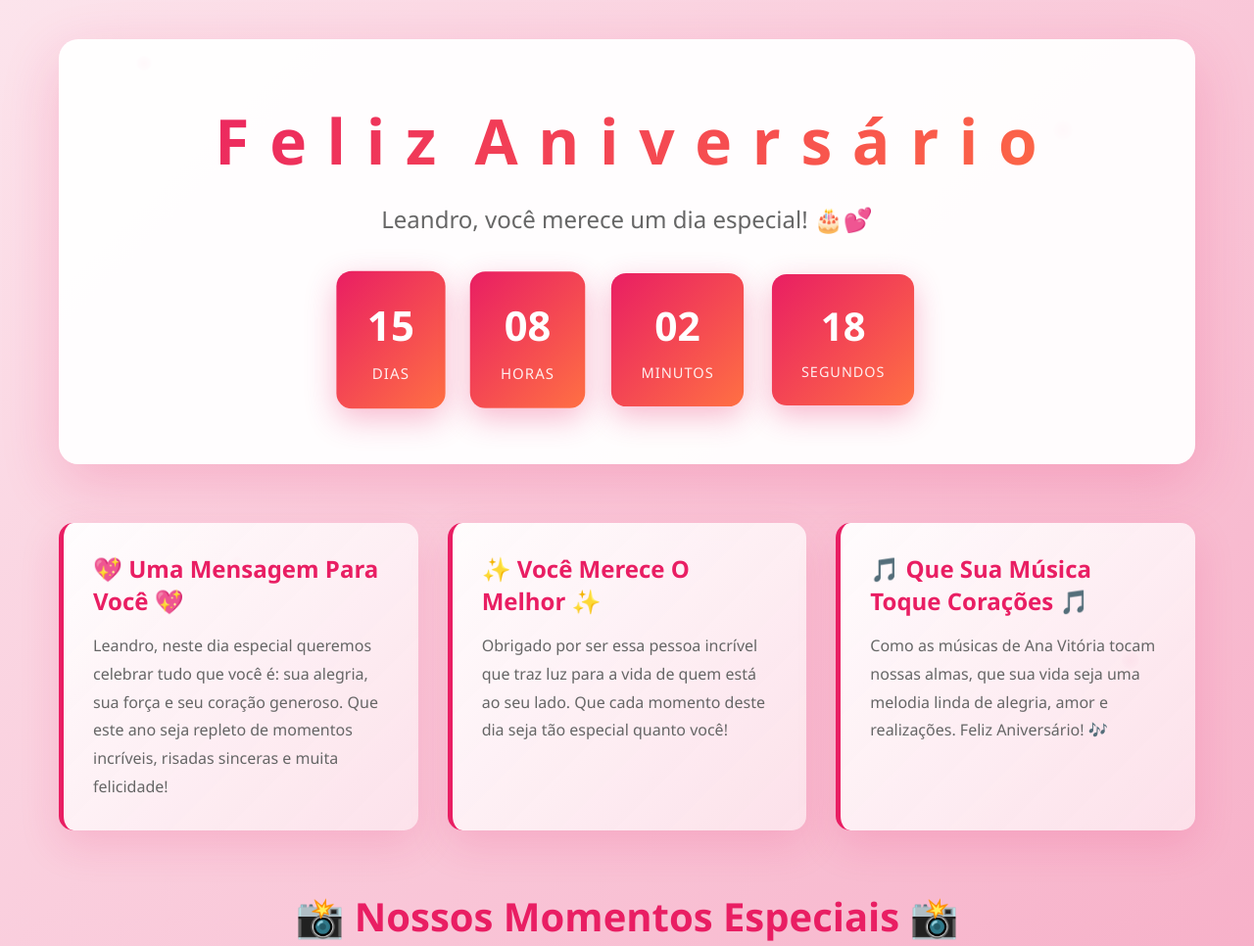
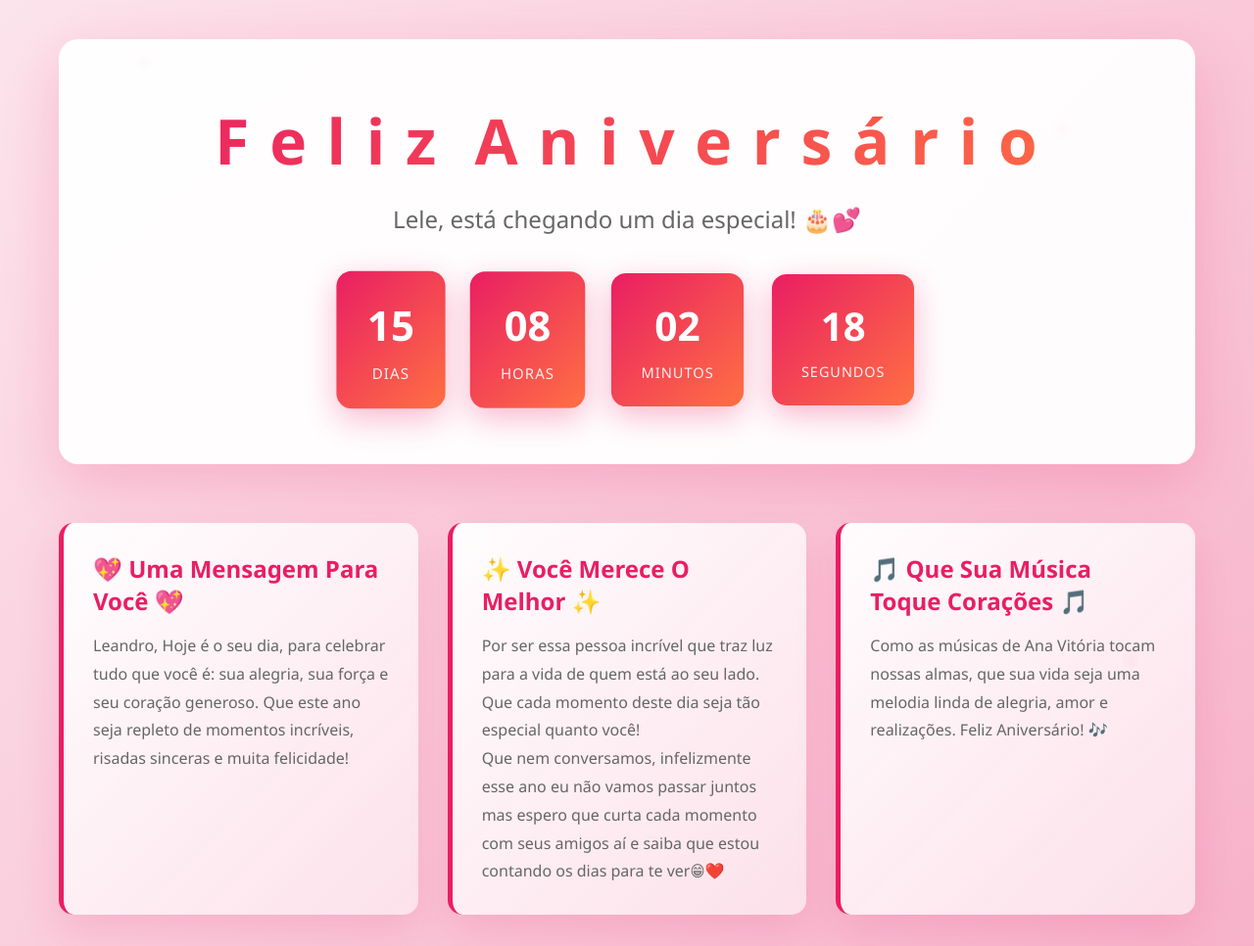
Before and after one commit to sophiadantasnarduccio000-hub/Leandro_birthday, a plain HTML site: page index.html in a window 1280 px wide. Shown: the top 966 px of the page at 98% size. Drawn offline with Linux system fonts and the light colour scheme.

Commit message:
Modify birthday title and messages for Leandro
Updated birthday message and personalized content for Leandro.

```diff
--- a/index.html
+++ b/index.html
@@ -3,7 +3,7 @@
 <head>
     <meta charset="UTF-8">
     <meta name="viewport" content="width=device-width, initial-scale=1.0">
-    <title>🎉 Feliz Aniversário Leandro! 🎉</title>
+    <title>🎉 Feliz Aniversário Lele! ❤️🎉</title>
     <link rel="stylesheet" href="styles.css">
 </head>
 <body>
@@ -42,7 +42,7 @@
                 <span class="letter">i</span>
                 <span class="letter">o</span>
             </h1>
-            <p class="subtitle">Leandro, você merece um dia especial! 🎂💕</p>
+            <p class="subtitle">Lele, está chegando um dia especial! 🎂💕</p>
 
             <!-- Contagem Regressiva -->
             <div class="countdown" id="countdown">
@@ -69,12 +69,13 @@
         <section class="messages-section">
             <div class="message-box fade-in-up">
                 <h2>💖 Uma Mensagem Para Você 💖</h2>
-                <p>Leandro, neste dia especial queremos celebrar tudo que você é: sua alegria, sua força e seu coração generoso. Que este ano seja repleto de momentos incríveis, risadas sinceras e muita felicidade!</p>
+                <p>Leandro, Hoje é o seu dia, para celebrar tudo que você é: sua alegria, sua força e seu coração generoso. Que este ano seja repleto de momentos incríveis, risadas sinceras e muita felicidade!</p>
             </div>
 
             <div class="message-box fade-in-up" style="animation-delay: 0.3s;">
                 <h2>✨ Você Merece O Melhor ✨</h2>
-                <p>Obrigado por ser essa pessoa incrível que traz luz para a vida de quem está ao seu lado. Que cada momento deste dia seja tão especial quanto você!</p>
+                <p>Por ser essa pessoa incrível que traz luz para a vida de quem está ao seu lado. Que cada momento deste dia seja tão especial quanto você!</p>
+                <p> Que nem conversamos, infelizmente esse ano eu não vamos passar juntos mas espero que curta cada momento com seus amigos aí e saiba que estou contando os dias para te ver😁❤️</p>
             </div>
 
             <div class="message-box fade-in-up" style="animation-delay: 0.6s;">
@@ -119,7 +120,7 @@
             <h2>🎵 Sua Playlist Especial 🎵</h2>
             <div class="music-player">
                 <div class="player-info">
-                    <p>Música: Ana Vitória</p>
+                    <p>Música: lisboa </p>
                     <p>Para: Leandro</p>
                 </div>
                 <audio id="audioPlayer" controls>
```
